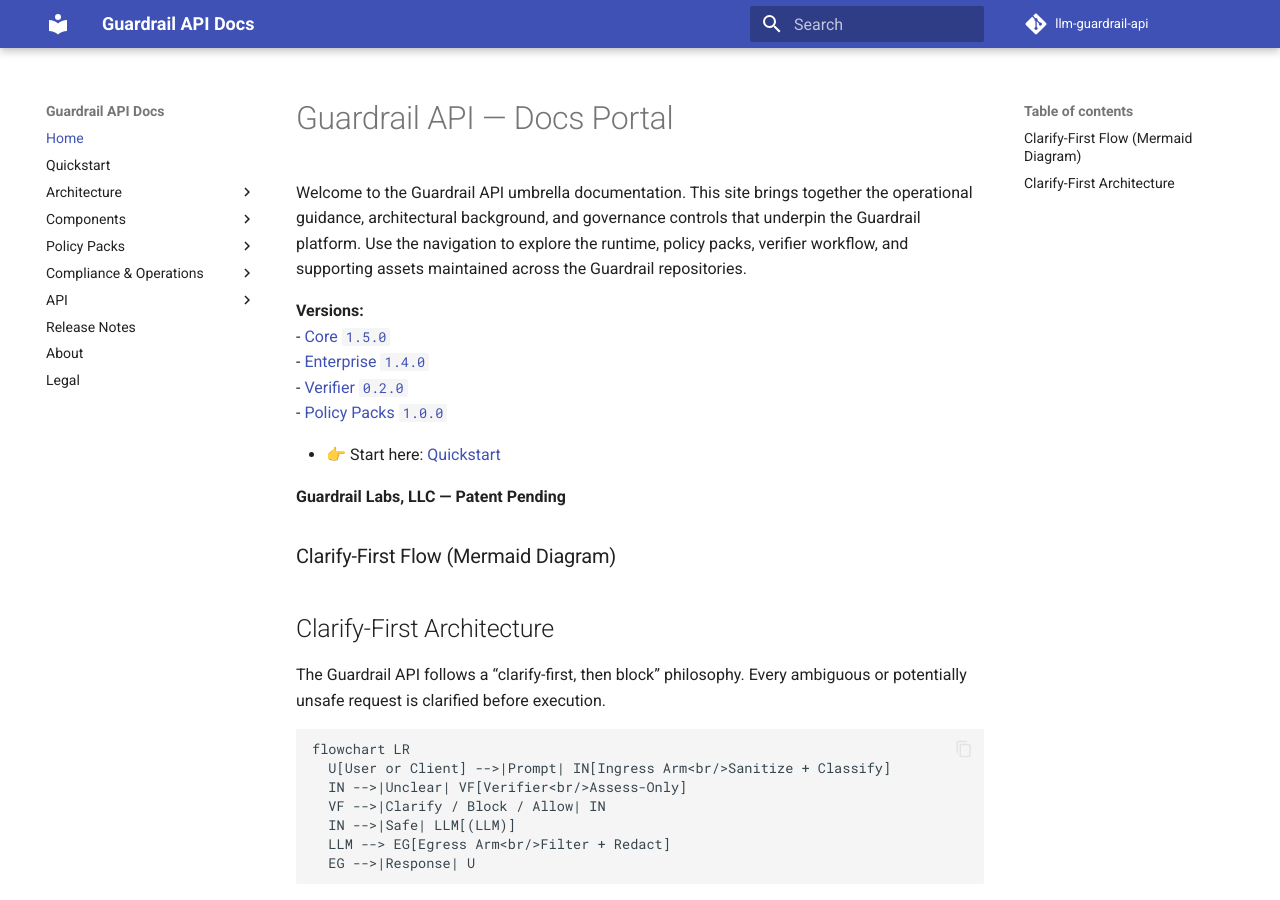
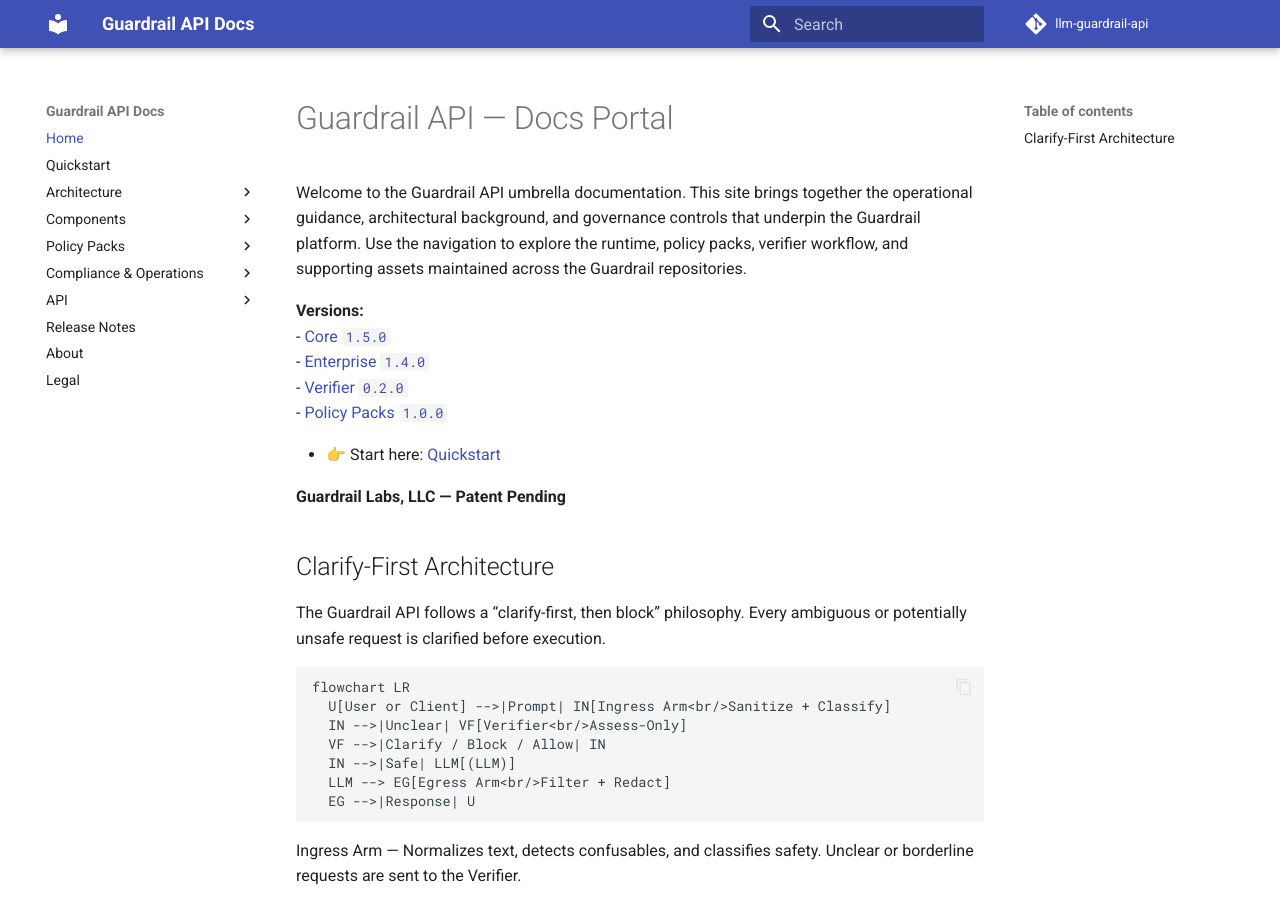
Before and after one commit to guardrail-labs/llm-guardrail-api, an MkDocs documentation site: the page built from docs/index.md, in a window 1280 px wide and 900 px high. Built offline with MkDocs 1.6.1 and Material for MkDocs 9.7.7, drawn with Linux system fonts in a browser that asks for light colours; comment, search, counter and statistics services are not loaded.

Commit message:
Update index.md

```diff
--- a/docs/index.md
+++ b/docs/index.md
@@ -16,7 +16,6 @@ workflow, and supporting assets maintained across the Guardrail repositories.
 
 **Guardrail Labs, LLC — Patent Pending**
 
-### Clarify-First Flow (Mermaid Diagram)
 ## Clarify-First Architecture
 
 The Guardrail API follows a “clarify-first, then block” philosophy. Every ambiguous or
```
